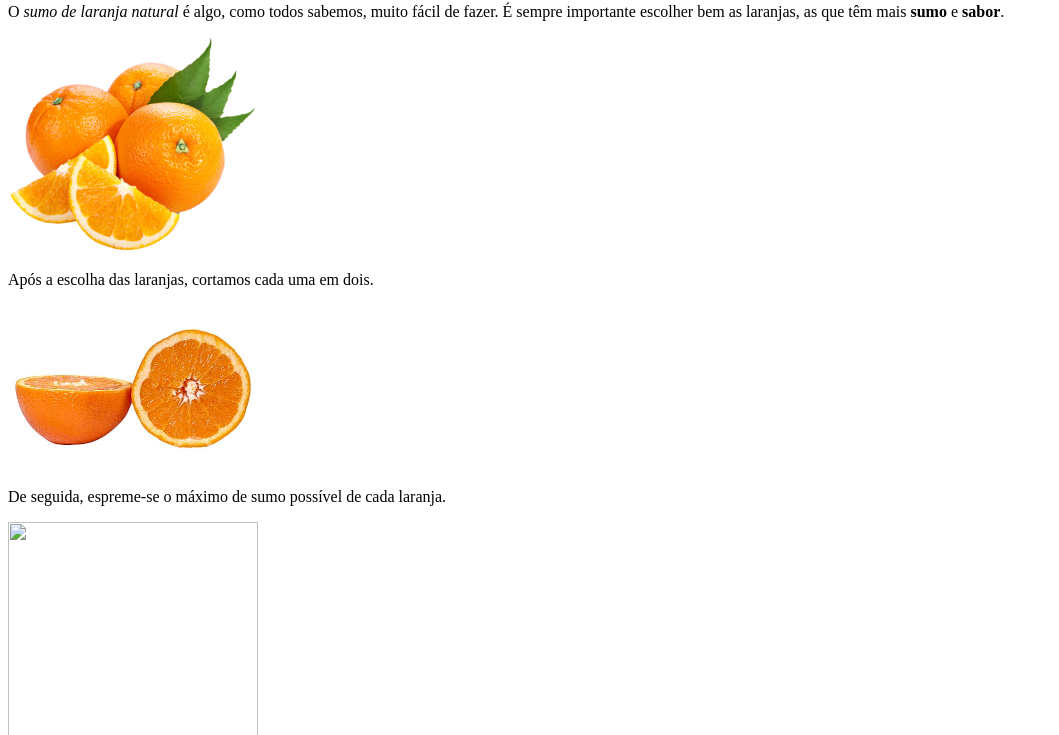
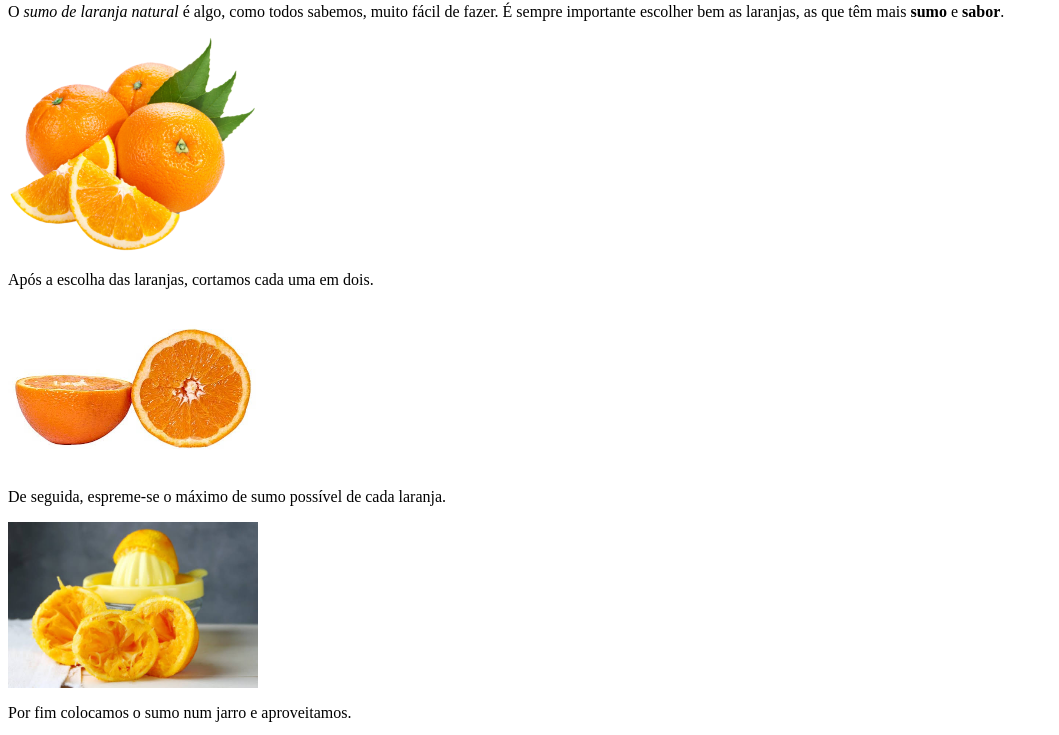
Before and after one commit to leonor-mendes-aib/Projeto-1, a plain HTML site: page pag2.html in a window 1280 px wide. Shown: the part 63-798 px from the top of the page, without its empty margins (0-1059 px from the left). Drawn offline with Linux system fonts and the light colour scheme.

Commit message:
Update pag2.html

```diff
--- a/pag2.html
+++ b/pag2.html
@@ -9,7 +9,7 @@
       <img src="laranja_cortada_em_dois.jpg" width=250/>
 
       <p>De seguida, espreme-se o máximo de sumo possível de cada laranja.</p>
-      <img src="laranja a ser espremida.jpg" width=250/>
+      <img src="espremida.jpg" width=250/>
 
       <p>Por fim colocamos o sumo num jarro e aproveitamos.</p>
       <img src="Imagem sumo de laranja.jpg" width=250/>
```
